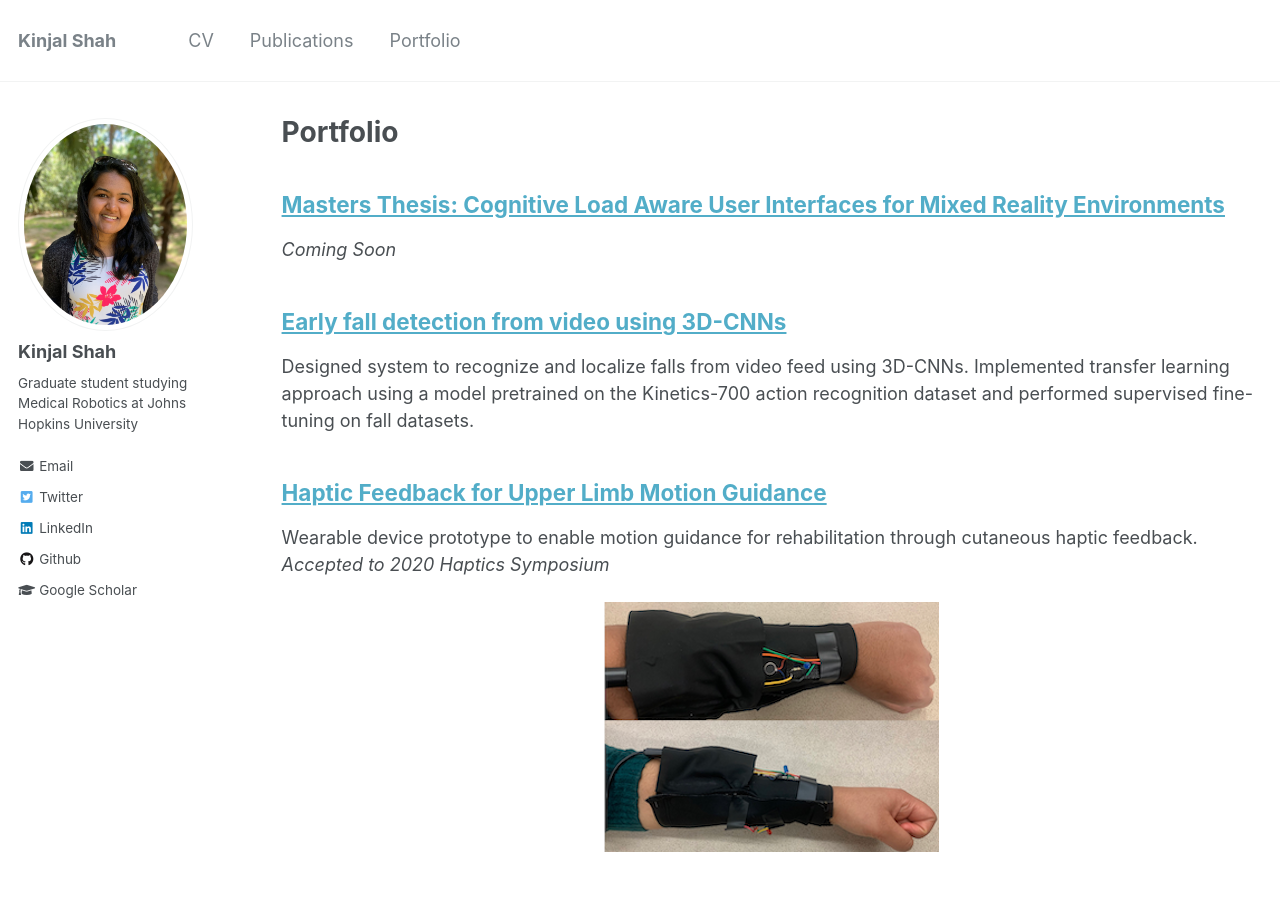
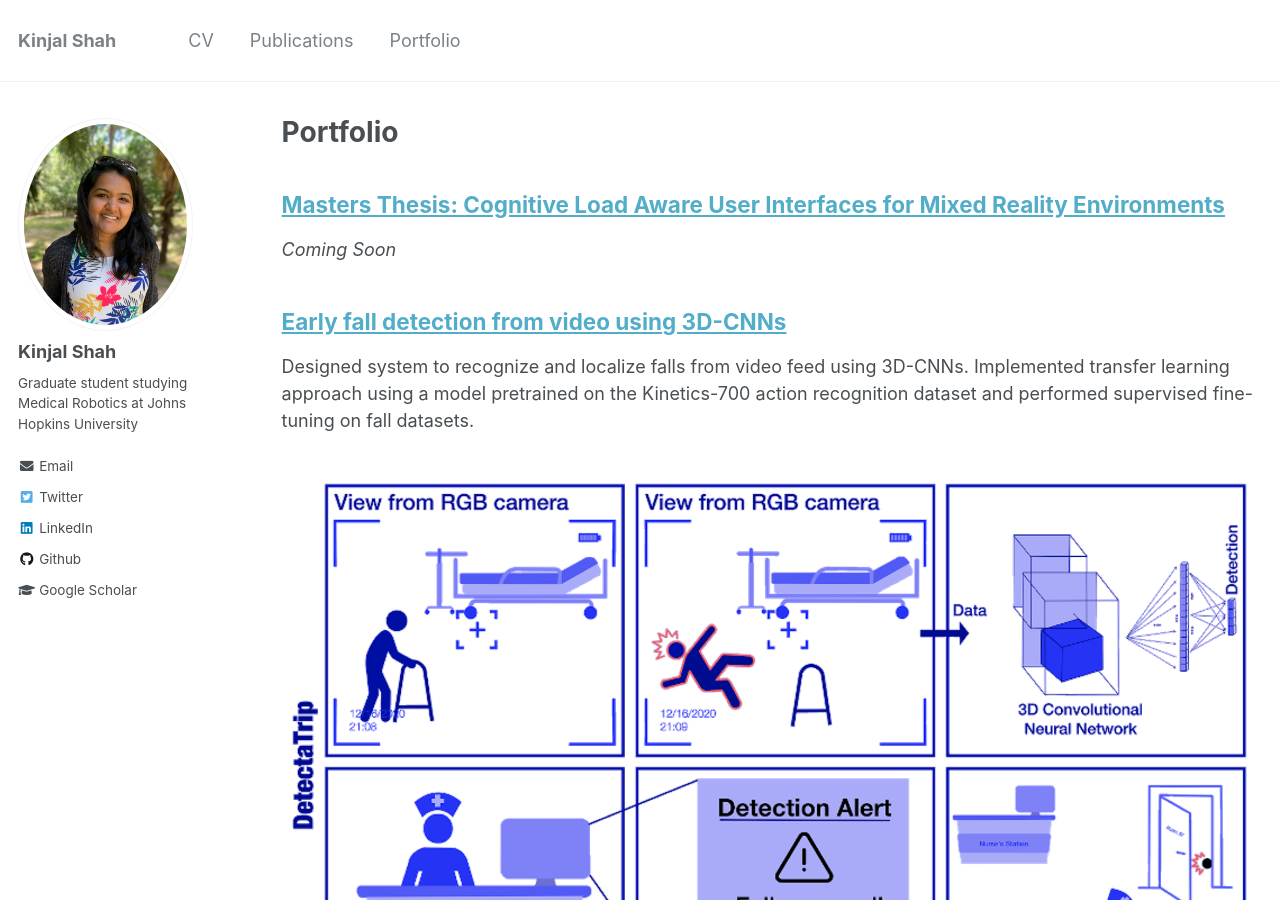
Before and after one commit to kinjmshah/kinjmshah.github.io, a Jekyll site: the page built from _pages/portfolio.md, in a window 1280 px wide and 900 px high. Built offline with Jekyll 4.4.1, drawn with Linux system fonts in a browser that asks for light colours.

Commit message:
Update portfolio.md

```diff
--- a/_pages/portfolio.md
+++ b/_pages/portfolio.md
@@ -11,6 +11,10 @@ author_profile: true
 
 ## [Early fall detection from video using 3D-CNNs](/portfolio/fallDetection)
 Designed system to recognize and localize falls from video feed using 3D-CNNs. Implemented transfer learning approach using a model pretrained on the Kinetics-700 action recognition dataset and performed supervised fine-tuning on fall datasets.
+
+<div align="center">
+  <img src='/images/dl2020/dl2020_storyBoard.png'>
+</div>
 
 ## [Haptic Feedback for Upper Limb Motion Guidance](/portfolio/hapticGuidance)
 Wearable device prototype to enable motion guidance for rehabilitation through cutaneous haptic feedback.
```
